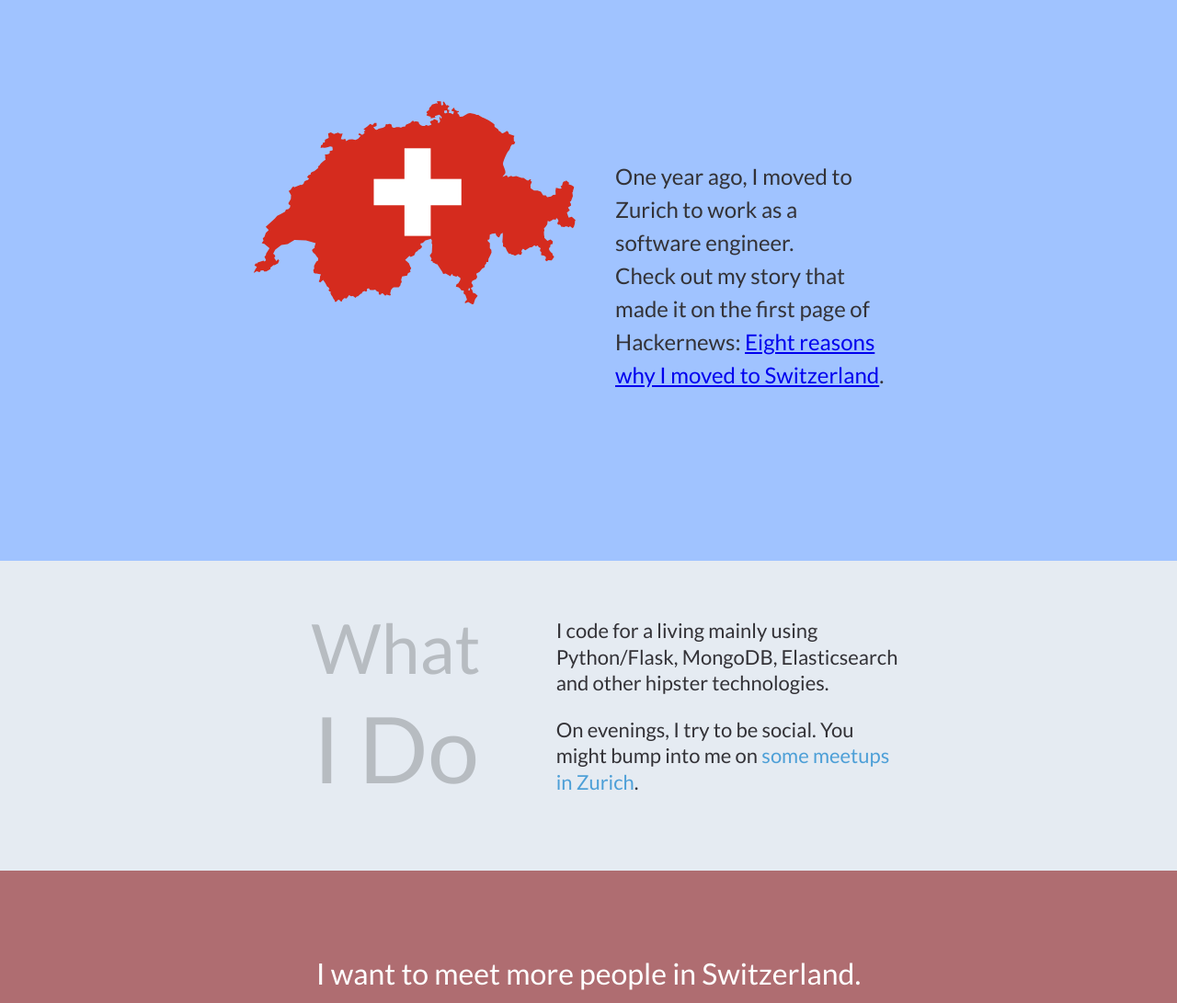
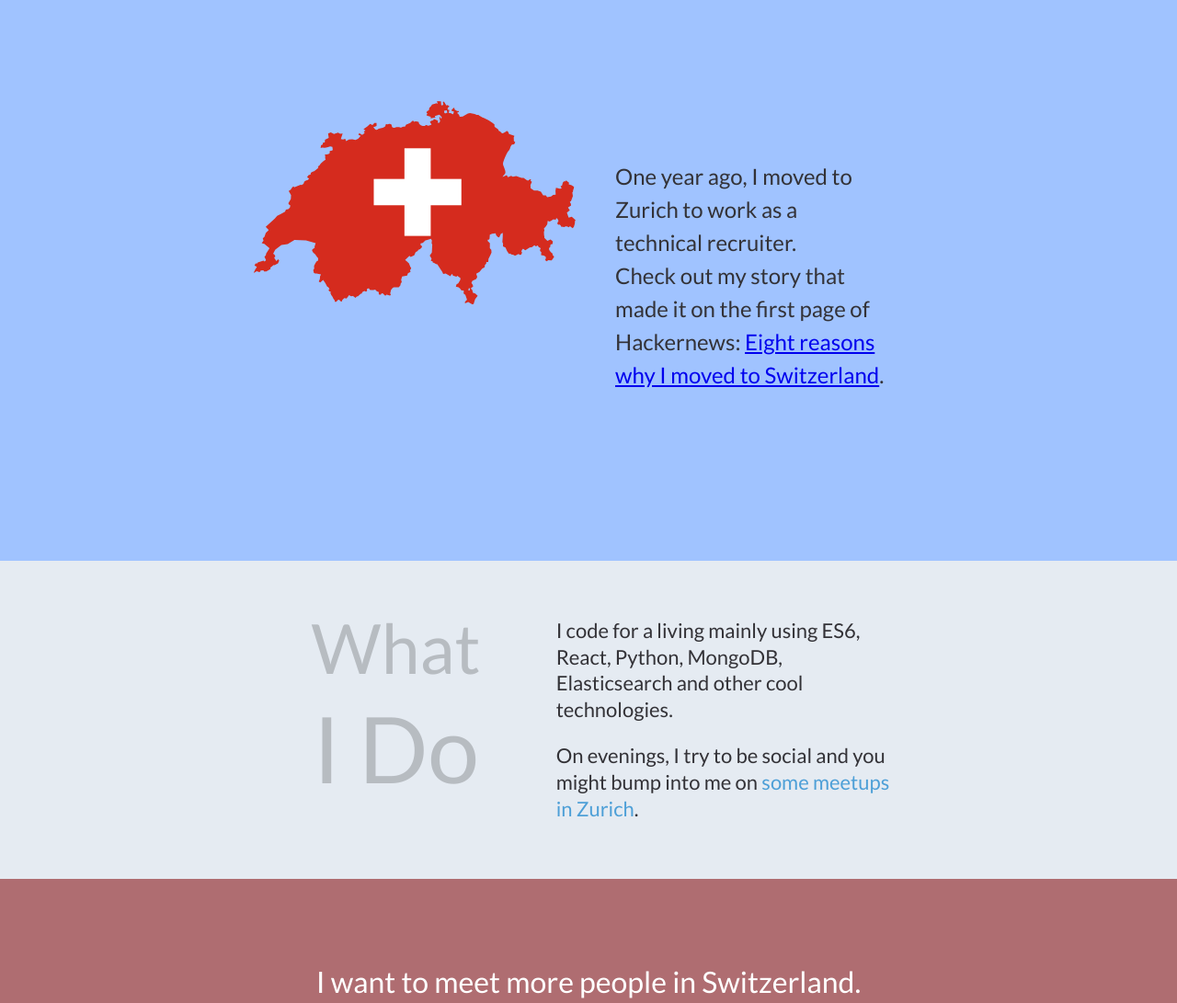
Before and after one commit to iwangu/iwangu.github.com, a plain HTML site: page index.html in a window 1280 px wide. Shown: the part 320-1411 px from the top of the page at 92% size. Drawn offline with Linux system fonts and the light colour scheme.

Commit message:
update
update

```diff
--- a/index.html
+++ b/index.html
@@ -21,7 +21,7 @@
 		<div id="body-row" class="row">
 			<div id="story">
 				<img id="travel" src="/images/travel.svg">
-					 <p>One year ago, I moved to Zurich to work as a software engineer.<br>
+					 <p>One year ago, I moved to Zurich to work as a technical recruiter.<br>
 					 Check out my story that made it on the first page of Hackernews: <a href="https://medium.com/@techrecruiting.ch/eight-reasons-why-i-moved-to-switzerland-to-work-in-it-c7ac18af4f90" target="_blank">Eight reasons why I moved to Switzerland</a>.</p>
 			</div>
 			<div id="about-me">
@@ -30,8 +30,8 @@
 					<p>i do</p>
 				</div>
 				<div id="about-me-text">
-					 <p>I code for a living mainly using Python/Flask, MongoDB, Elasticsearch and other hipster technologies.</p>
-					 <p>On evenings, I try to be social. You might bump into me on <a href="http://www.meetup.com/members/184491197/" target="_blank">some meetups in Zurich</a>.</p>
+					 <p>I code for a living mainly using ES6, React, Python, MongoDB, Elasticsearch and other cool technologies.</p>
+					 <p>On evenings, I try to be social and you might bump into me on <a href="http://www.meetup.com/members/184491197/" target="_blank">some meetups in Zurich</a>.</p>
 				</div>
 			</div>
 			<div class="three row clearer" id="zurich-background"></div>
```
